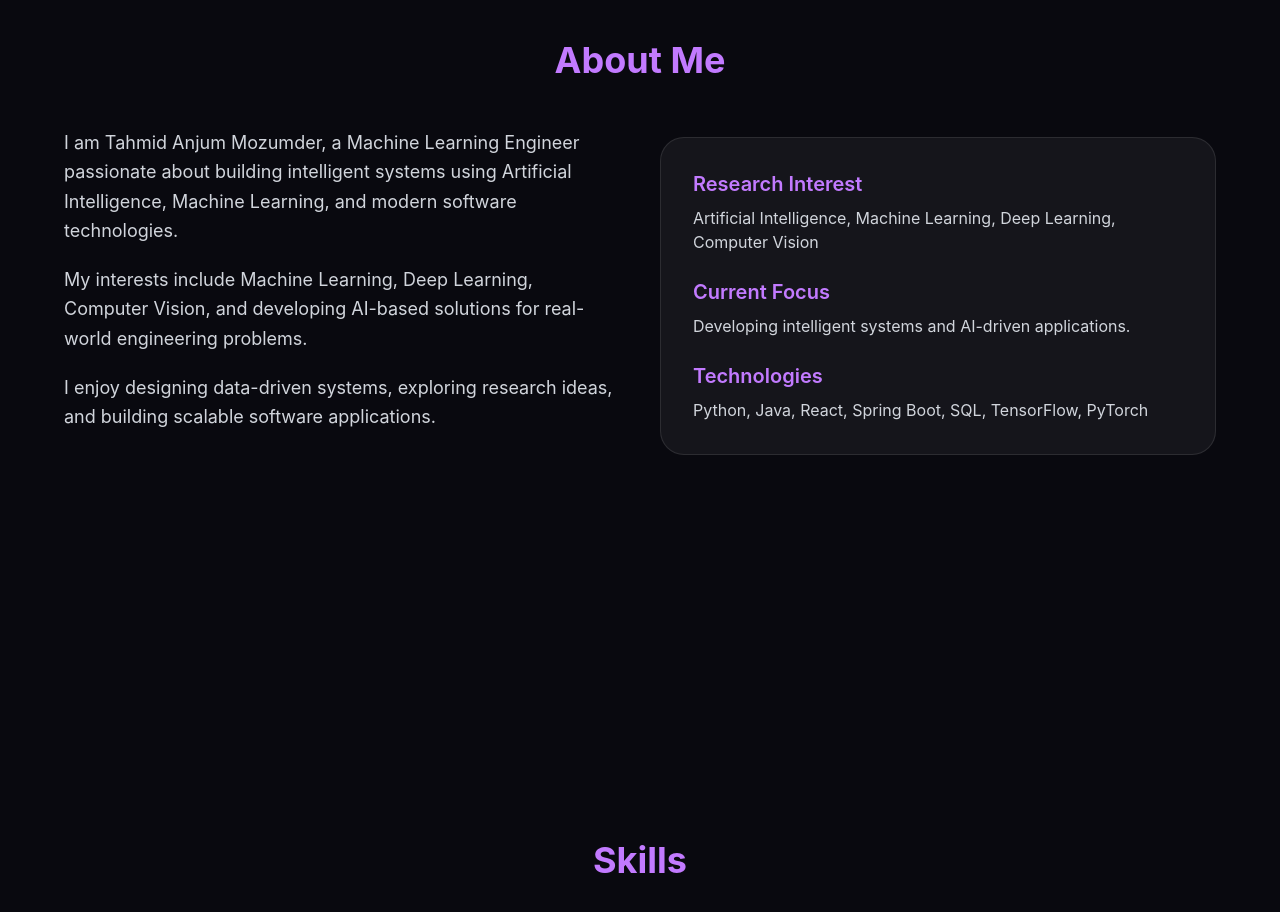
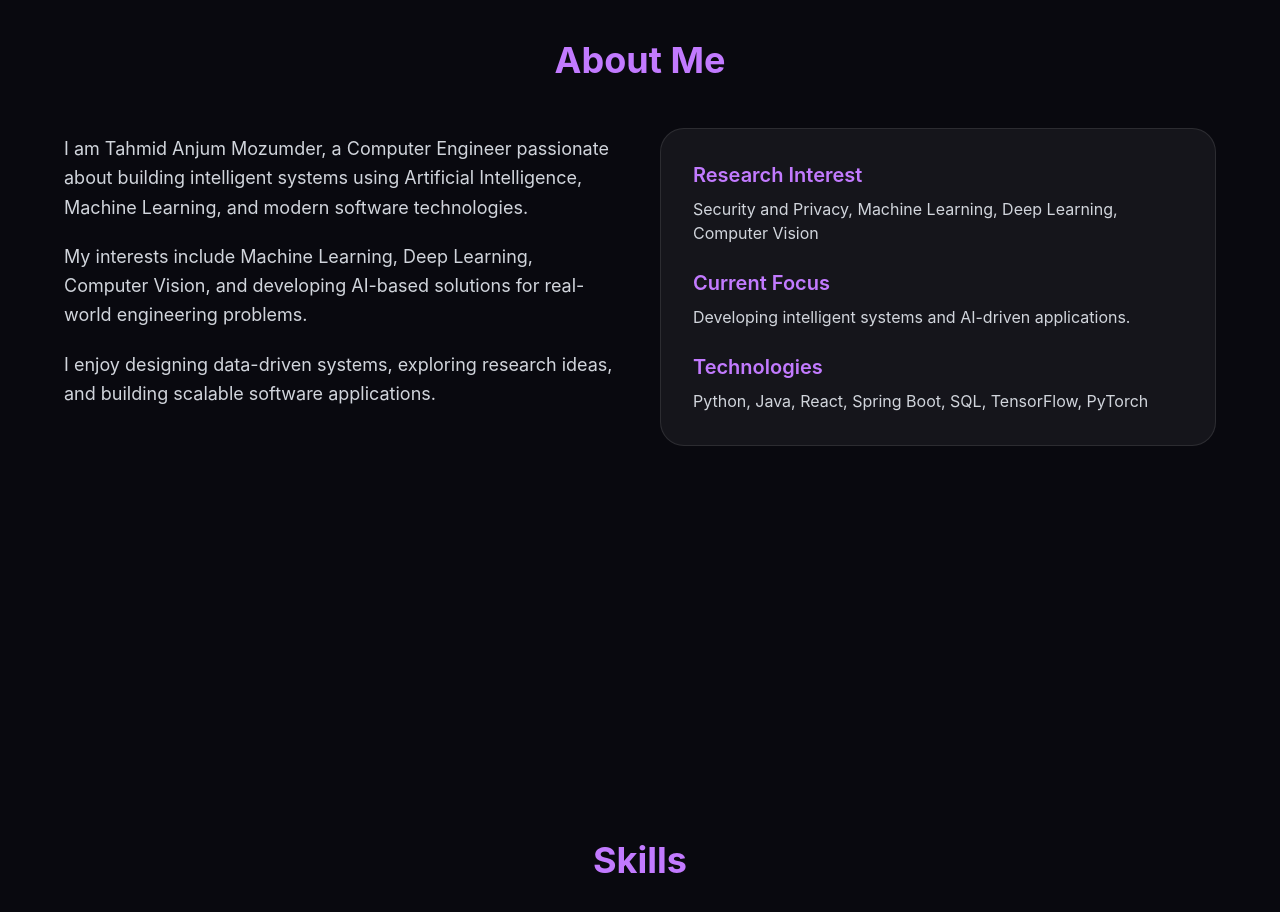
Before and after one commit to Tahmid19710/Tahmid-Portfolio, a React app in the folder frontend/: page / in a window 1280 px wide. Shown: the part 840-1752 px from the top of the page. Built offline with nearby package versions, Linux system fonts and the light colour scheme; no server answers; the HTML template or start-up script is replaced by a standard one.

Commit message:
Improve about section and linkedin link

```diff
--- a/frontend/src/components/About.jsx
+++ b/frontend/src/components/About.jsx
@@ -111,7 +111,7 @@ personal?.name ||
 }, a {
 
 personal?.title ||
-"Machine Learning Engineer"
+"Computer Engineer"
 
 } passionate about building intelligent systems using Artificial Intelligence,
 Machine Learning, and modern software technologies.
@@ -282,7 +282,7 @@ Research Interest
 
 <p className="text-gray-300 mt-2">
 
-Artificial Intelligence,
+Security and Privacy,
 Machine Learning,
 Deep Learning,
 Computer Vision
```
